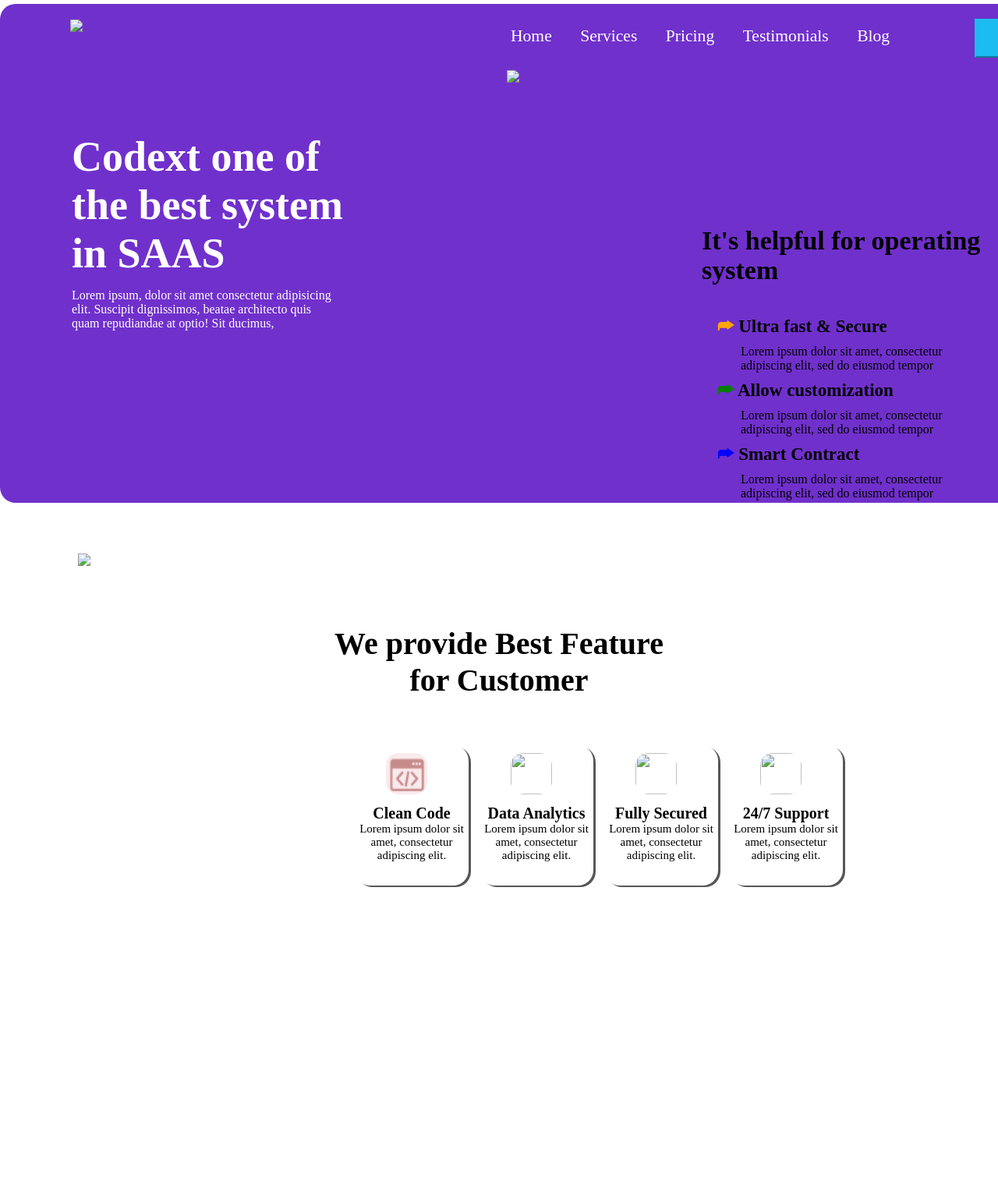
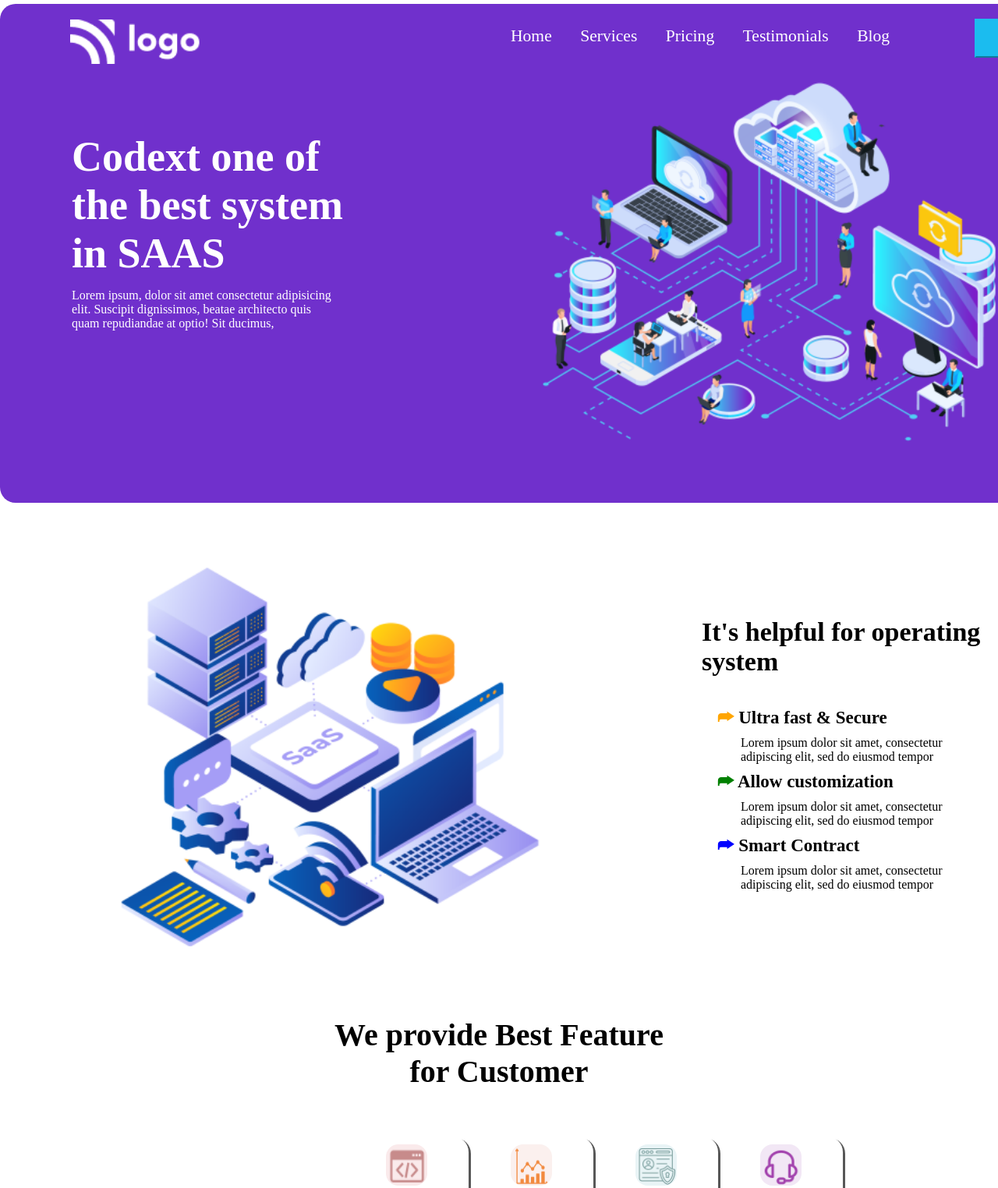
Before and after one commit to zabi66/project-13, a website: page index.html in a window 1280 px wide. Shown: the top 1524 px of the page at 78% size. Before the commit the page ends 1286 px from the top, so only its background shows below. Drawn offline with Linux system fonts and the light colour scheme; files whose address does not match are found by name.

Commit message:
Update index.html

```diff
--- a/index.html
+++ b/index.html
@@ -11,7 +11,7 @@
     <!-- header section -->
     <div class="header">
       <div class="nav">
-        <img class="logo" src="./assests/Logo.png" />
+        <img class="logo" src="Logo.png" />
         <div class="nav-items">
           <h5 class="nav-item">Home</h5>
           <h5 class="nav-item">Services</h5>
@@ -27,11 +27,11 @@
         dignissimos, beatae architecto quis<br />quam repudiandae at optio! Sit
         ducimus,
       </p>
-      <img class="header-img" src="./assests/cloud-header-img.png" />
+      <img class="header-img" src="cloud-header-img.png" />
     </div>
     <!-- system options section -->
     <div class="middle">
-      <img class="system-img" src="./assests/second-img.png" />
+      <img class="system-img" src="second-img.png" />
       <h2>It's helpful for operating<br />system</h2>
       <h3><span class="or">⮫</span> Ultra fast & Secure</h3>
       <p class="p">
@@ -63,7 +63,7 @@
       </div>
 
       <div class="container1">
-        <img class="icon-1" src="./assests/icon-2.png" />
+        <img class="icon-1" src="icon-2.png" />
         <h4>Data Analytics</h4>
         <p class="last-par">
           Lorem ipsum dolor sit<br />amet, consectetur<br />adipiscing elit.
@@ -71,7 +71,7 @@
       </div>
 
       <div class="container1">
-        <img class="icon-1" src="./assests/icon-3.png" />
+        <img class="icon-1" src="icon-3.png" />
         <h4>Fully Secured</h4>
         <p class="last-par">
           Lorem ipsum dolor sit<br />amet, consectetur<br />adipiscing elit.
@@ -79,7 +79,7 @@
       </div>
 
       <div class="container1">
-        <img class="icon-1" src="./assests/icon-4.png" />
+        <img class="icon-1" src="icon-4.png" />
         <h4>24/7 Support</h4>
         <p class="last-par">
           Lorem ipsum dolor sit<br />amet, consectetur<br />adipiscing elit.
```
